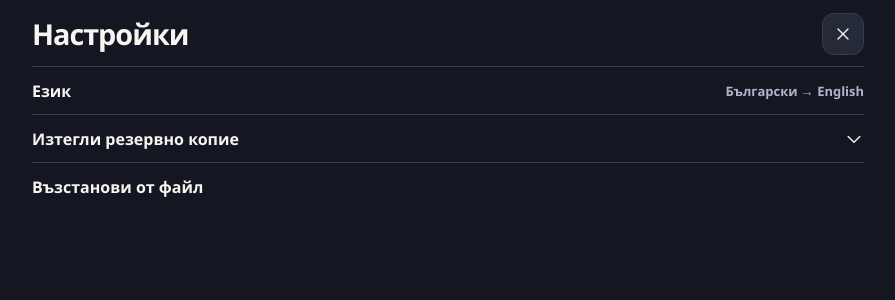
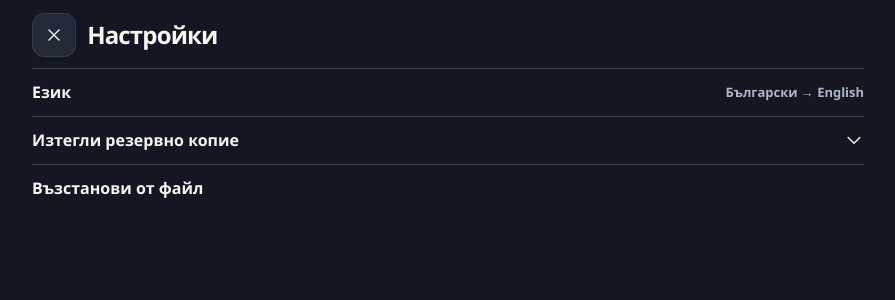
Before and after one commit to georgi-cole/bglife, a React (Vite) app: page / in a window 1280 px wide. Both pictures are taken after a click on the button "Настройки". Shown: the top 300 px of the page, without its empty margins (192-1087 px from the left). Built offline with nearby package versions, Linux system fonts and the light colour scheme.

Commit message:
Align menu close buttons with titles and animate menu entrances

```diff
--- a/src/main.tsx
+++ b/src/main.tsx
@@ -4,7 +4,7 @@ import {choose,defaultPlayChoice,doAction,doLifeActivity,giveUp,newLife,playYear
 import {Album,People,Places} from "./Views.tsx";
 import {Journal,Wallet} from "./Journal.tsx";
 import {More,StatsBars} from "./More.tsx";
-import {Icon,PlaySymbol,copy,money,name,occupation,tabLabels,type Tab} from "./ui.tsx";
+import {Icon,MenuTitle,PlaySymbol,copy,money,name,occupation,tabLabels,type Tab} from "./ui.tsx";
 import {deserialize,initialLanguage,LANGUAGE_KEY,loadSession,persist,SAVE_KEY,serialize,type Session} from "./session.ts";
 import "./style.css";
 import {StartGuide,StartScreen} from "./StartScreen.tsx";
@@ -198,33 +198,30 @@ function App(){
   function navItem(k:Tab) {
     return <button data-tab={k} className="nav-item" aria-current={tab===k?"page":undefined} onClick={()=>k==="more"?openMore():route(k)}><Icon name={k}/><span>{labels[k]}</span></button>;
   }
+  const closeLabel=screen==="album"?t("Към менюто","Back to main menu"):t("Към живота","Back to Life");
+  const closeMenu=()=>screen==="album"?openMenuScreen("home"):openJournal(live.current.life);
+  const menuProps={onClose:closeMenu,closeLabel};
   const toolbar = <div className="masthead-actions">
     <button className="lang-button" data-testid="language" onClick={setLocale} aria-label={t("Switch to English","Премини на български")}>{l==="bg"?"EN":"БГ"}</button>
     <button className="icon-button" data-testid="settings" onClick={()=>setDialog("settings")} aria-label={t("Настройки","Settings")}><Icon name="settings"/></button>
   </div>;
   return <div className={screen==="home"?"app-shell app-shell--home":"app-shell"}>
-    {screen!=="home"&&<header className="masthead"><CharacterHeader life={s} l={l}/>
-      {!showJournal&&<div className="section-close">
-        <button className="icon-button menu-button" onClick={()=>screen==="album"?openMenuScreen("home"):openJournal(live.current.life)}>
-          <Icon name="close" size={18}/>{screen==="album"?t("Към менюто","Back to main menu"):t("Към живота","Back to Life")}
-        </button>
-      </div>}
-    </header>}
+    {screen!=="home"&&<header className="masthead"><CharacterHeader life={s} l={l}/></header>}
     {notice&&<div className="save-notice" role="status"><span>{notice==="temporary"?t("Браузърът не запази играта. Можеш да изтеглиш копие от Настройки.","This browser couldn’t save your game. Download a backup in Settings."):notice==="recovered"?t("Дневникът е възстановен от предишния запис.","Your journal was restored from its previous save."):t("Предишният запис е повреден. Започваш нова глава.","The previous save was damaged. A new chapter has begun.")}</span><button aria-label={t("Затвори","Dismiss")} onClick={()=>setNotice(null)}><Icon name="close" size={16}/></button></div>}
     <div className={screen==="game"?"game-layout":"game-layout start-layout"} ref={viewportRef}>
-      <main className={screen==="home"?"main-column start-column":"main-column"} id="main" ref={mainRef} tabIndex={-1}>
+      <main className={screen==="home"?"main-column start-column":(screen==="album"||(!showJournal&&tab!=="more"))?"main-column menu-enter":"main-column"} id="main" ref={mainRef} tabIndex={-1}>
       {showJournal&&<div className="life-tools">
         <button className="icon-button menu-button" onClick={()=>openMenuScreen("home")}><Icon name="menu" size={18}/>{t("Меню","Menu")}</button>
         {toolbar}
       </div>}
       {screen==="home"?<StartScreen life={s} l={l} onContinue={()=>openJournal(live.current.life)} onNewLife={startLife}
         onAlbum={()=>openMenuScreen("album")} onGuide={()=>setDialog("guide")}>{toolbar}</StartScreen>:
-       screen==="album"?<Album s={s} archive={session.album} l={l}/>:
+       screen==="album"?<Album {...menuProps} s={s} archive={session.album} l={l}/>:
        tab==="journal"?<Journal s={s} l={l} onChoice={id=>act(v=>choose(v,id,s.age))} onAction={id=>act(v=>doAction(v,id,s.age))} onWallet={()=>setDialog("wallet")} onAlbum={()=>route("album")} onReplay={()=>setDialog("replay")} onMore={openMore}/>:
-       tab==="people"?<People s={s} l={l} onFamily={()=>openMore("family")}/>:tab==="places"?<Places s={s} l={l} onHolidays={()=>openMore("holidays")}/>:
-       tab==="more"?<More key={moreMenu.version} life={s} l={l} initialCategory={moreMenu.category}
+       tab==="people"?<People {...menuProps} s={s} l={l} onFamily={()=>openMore("family")}/>:tab==="places"?<Places {...menuProps} s={s} l={l} onHolidays={()=>openMore("holidays")}/>:
+       tab==="more"?<More {...menuProps} key={moreMenu.version} life={s} l={l} initialCategory={moreMenu.category}
         onActivity={id=>act(v=>doLifeActivity(v,id,s.age))} onGiveUp={requestGiveUp} onJournal={()=>openJournal(live.current.life,true)} onAlbum={()=>route("album")}/>:
-       <Album s={s} archive={session.album} l={l}/>}
+       <Album {...menuProps} s={s} archive={session.album} l={l}/>}
     </main></div>
     {showJournal&&!menuDialog&&<footer className="game-footer"><nav className="bottom-nav" aria-label={t("Навигация","Navigation")}>
       <div className="nav-inner">
@@ -240,7 +237,8 @@ function App(){
     </nav><StatsBars life={s} l={l}/></footer>}
     {dialog&&<dialog key={dialog} ref={dialogRef} className={menuDialog?"modal-card game-menu-dialog":"modal-card"} onCancel={close} aria-labelledby="dialog-heading" onClick={e=>{if(e.target===e.currentTarget){const b=e.currentTarget.getBoundingClientRect();if(e.clientX<b.left||e.clientX>b.right||e.clientY<b.top||e.clientY>b.bottom)close()}}}>
       {menuDialog&&screen!=="home"&&<div className="game-menu-profile"><CharacterHeader life={s} l={l}/></div>}
-      <div className={menuDialog?"game-menu-content":undefined}><div className="dialog-head"><h2 id="dialog-heading">{dialogTitle}</h2><button className="icon-button" aria-label={t("Затвори","Close")} onClick={close}><Icon name="close"/></button></div>
+      <div className={menuDialog?"game-menu-content menu-enter":undefined}>
+      {menuDialog?<MenuTitle onClose={close} closeLabel={t("Затвори","Close")}><h2 id="dialog-heading">{dialogTitle}</h2></MenuTitle>:<div className="dialog-head"><h2 id="dialog-heading">{dialogTitle}</h2><button className="icon-button" aria-label={t("Затвори","Close")} onClick={close}><Icon name="close"/></button></div>}
       {dialog==="wallet"?<Wallet s={s} l={l} onBank={()=>{close();openMore("bank");}}/>:
       dialog==="guide"?<StartGuide l={l}/>:dialog==="give-up"?<>
         <p>{t("Историята на Мила ще приключи на тази възраст. Дневникът остава достъпен в албума.","Mila’s story will end at her current age. Her journal will remain available in the album.")}</p>
--- a/src/more.css
+++ b/src/more.css
@@ -37,7 +37,7 @@
 .stat-influence { --stat-color: #cbaafb; }
 
 .more-screen { display: grid; align-content: start; gap: .7rem; min-width: 0; }
-.more-heading { display: flex; flex-wrap: wrap; justify-content: space-between; align-items: flex-end; gap: .55rem; }
+.more-heading { display: flex; flex-wrap: wrap; justify-content: space-between; align-items: center; gap: .55rem; }
 .more-heading h1 {
   display: flex;
   align-items: center;
--- a/src/style.css
+++ b/src/style.css
@@ -286,7 +286,18 @@ summary::-webkit-details-marker { display: none; }
 .character-money { text-align: end; }
 .character-money strong { color: var(--mint); white-space: nowrap; font-variant-numeric: tabular-nums; }
 .life-tools { display: flex; justify-content: space-between; gap: .5rem; }
-.section-close { display: flex; max-width: var(--measure); margin-inline: auto; padding-block: .35rem .48rem; border-top: 1px solid #ffffff12; }
+.menu-title-row { display: flex; align-items: center; gap: .7rem; min-width: 0; }
+.menu-title-row > button { flex: none; min-width: 2.75rem; min-height: 2.75rem; }
+.menu-title-row > :is(h1,h2) { min-width: 0; margin: 0; }
+.game-menu-content > .menu-title-row { margin-bottom: .6rem; }
+
+@media (prefers-reduced-motion: no-preference) {
+  .menu-enter { animation: menu-enter .23s cubic-bezier(.2,.75,.25,1) both; }
+  @keyframes menu-enter {
+    from { opacity: 0; transform: translateY(.8rem); }
+    to { opacity: 1; transform: translateY(0); }
+  }
+}
 dialog.game-menu-dialog {
   inset: 0;
   width: 100%;
--- a/src/ui.tsx
+++ b/src/ui.tsx
@@ -24,6 +24,12 @@ export type IconName = keyof typeof paths;
 export function Icon({ name, size=20 }: { name: IconName; size?:number }) {
   return <svg width={size} height={size} viewBox="0 0 24 24" fill="none" stroke="currentColor" strokeWidth="1.65" strokeLinecap="round" strokeLinejoin="round" aria-hidden="true"><path d={paths[name]}/></svg>;
 }
+export function MenuTitle({children,onClose,closeLabel}: {children:React.ReactNode;onClose:()=>void;closeLabel:string}) {
+  return <div className="menu-title-row">
+    <button type="button" className="icon-button" aria-label={closeLabel} onClick={onClose}><Icon name="close" size={20}/></button>
+    {children}
+  </div>;
+}
 export function PlaySymbol() {
   return <span className="play-symbol" aria-hidden="true"/>;
 }
```
Also changed, not shown: src/More.tsx (+9 -7 lines), src/Views.tsx (+9 -7 lines).
